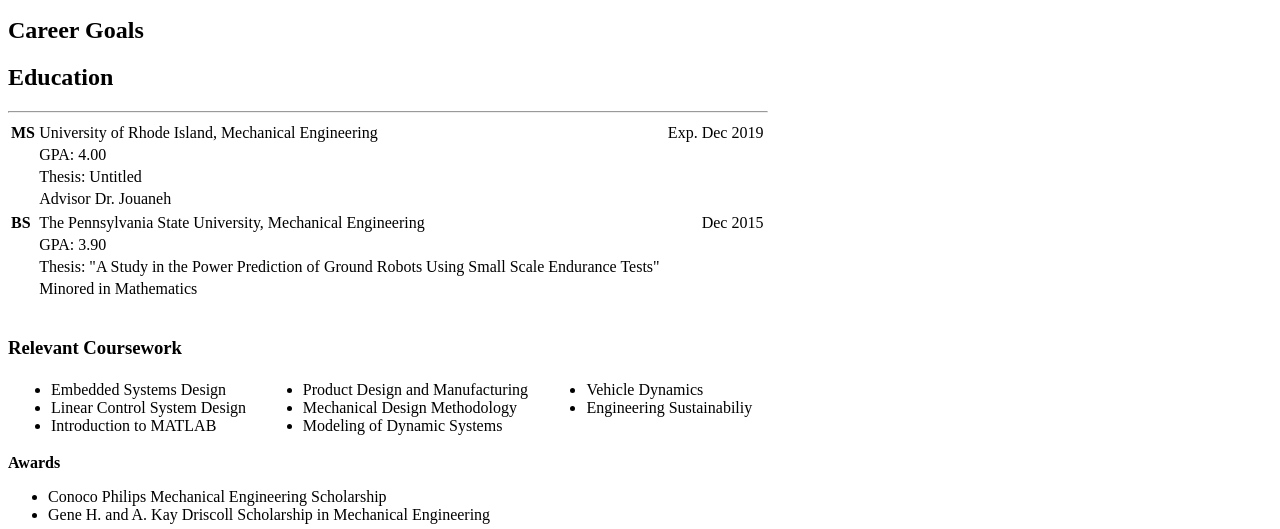
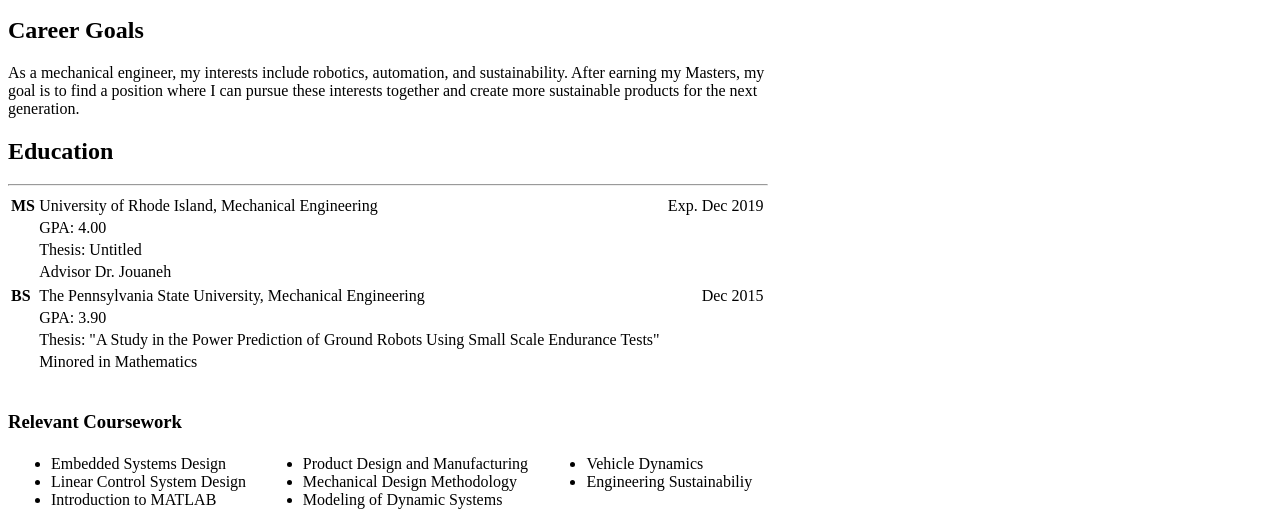
Before and after one commit to zwhittaker/zwhittaker.github.io, a plain HTML site: page Resume.html in a window 1280 px wide. Shown: the part 240-769 px from the top of the page. Drawn offline with Linux system fonts and the light colour scheme.

Commit message:
Added Career Goals. Changed Title of Index to try and commit again

```diff
--- a/Resume.html
+++ b/Resume.html
@@ -1,6 +1,6 @@
 <html>
 <head>
-  <title>Zack Whittaker Resume</title>
+  <title>Resume</title>
 
 </head>
 <body>
@@ -28,6 +28,9 @@
     </table>
   </div>
   <h2> Career Goals </h2>
+  <div style="width:60%;">
+    As a mechanical engineer, my interests include robotics, automation, and sustainability. After earning my Masters, my goal is to find a position where I can pursue these interests together and create more sustainable products for the next generation.
+  </div>
   <h2> Education </h2>
   <hr/ align ="left" width ="60%">
   <table width="60%">
```
Also changed, not shown: index.html (+1 -1 lines).
